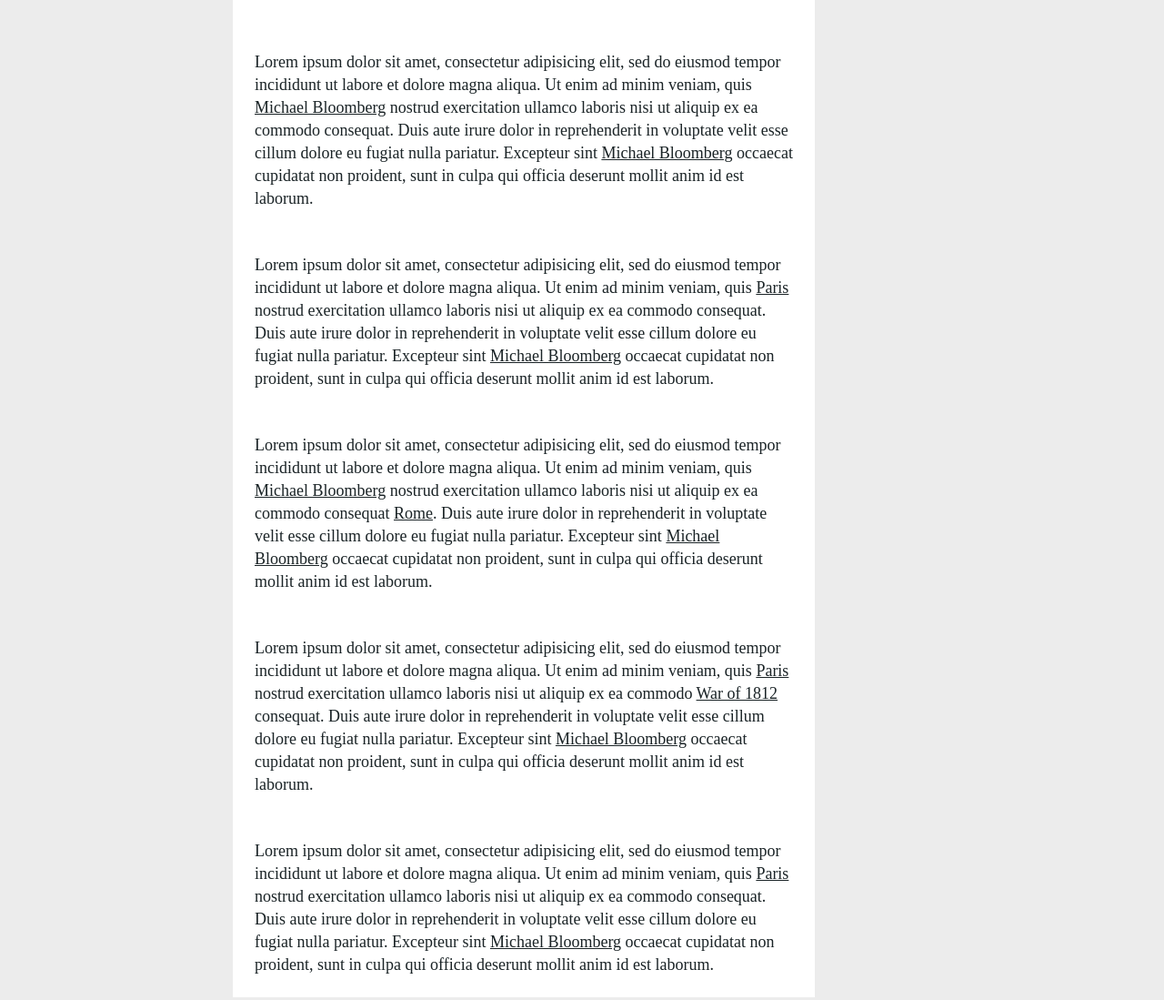
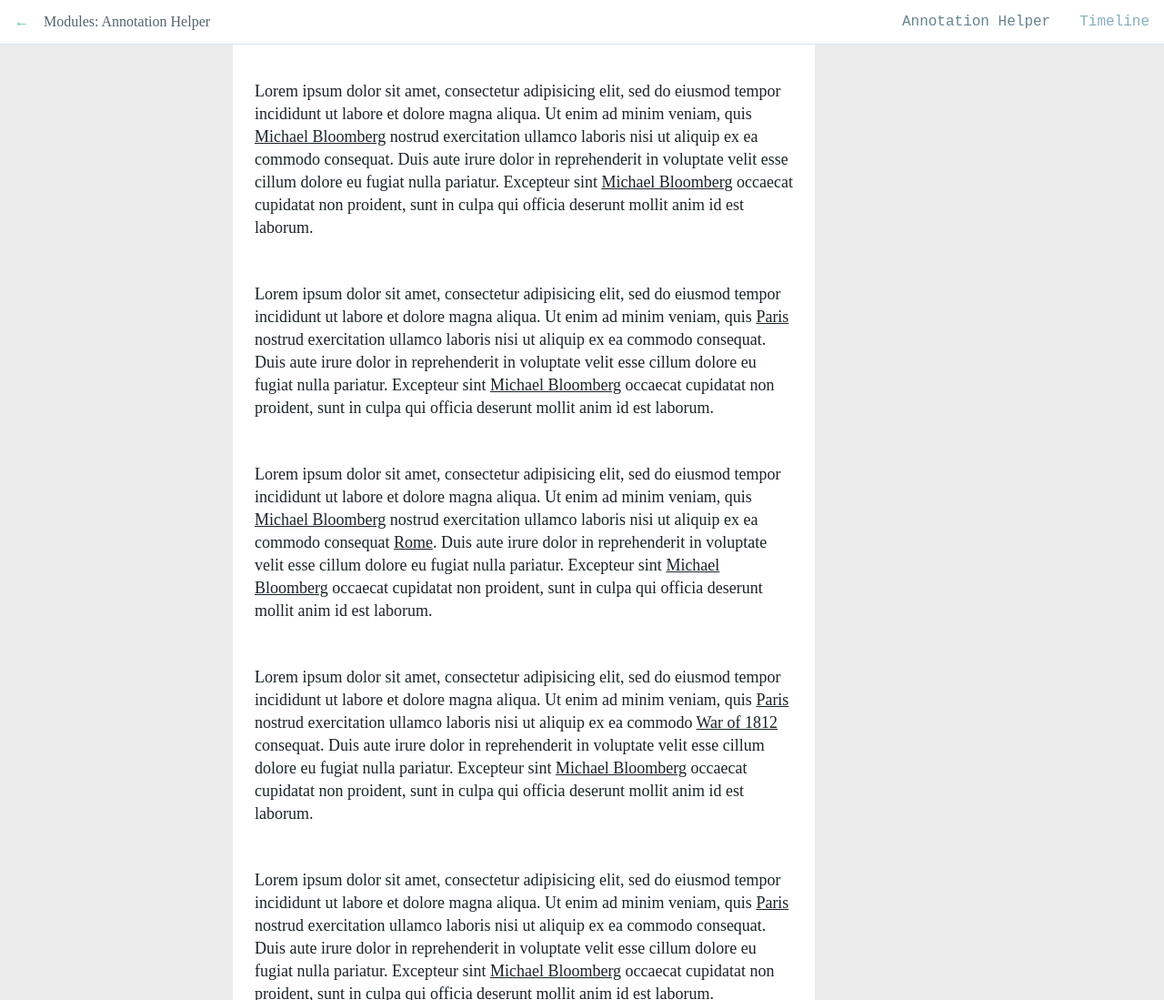
Before and after one commit to newseful/modules, a plain HTML site: page annotation_helper/index.html in a window 1280 px wide. Shown: the top 1099 px of the page at 91% size. Drawn offline with Linux system fonts and the light colour scheme; no server answers.

Commit message:
add navigation system for modules

```diff
--- a/annotation_helper/index.html
+++ b/annotation_helper/index.html
@@ -3,6 +3,7 @@
 	<title>Annotation Helper</title>
 	<link href="reset.css" rel="stylesheet">
 	<link href="annotation.css" rel="stylesheet">
+	<link href="../assets/module-nav.css" rel="stylesheet">
 
 	<style>
 		.content {
@@ -10,7 +11,7 @@
 			margin-left: 20%;
 			margin-right: 30%;
 			background: #FFF;
-			padding-top: 2em;
+			padding-top: 4rem;
 			overflow: visible;
 		}
 
@@ -52,4 +53,6 @@
 	parser.parse(document.querySelector('.content'));
 </script>
 
+<script src="../assets/module-nav.js"></script>
+
 </body>
--- /dev/null
+++ b/assets/module-nav.css
@@ -0,0 +1,47 @@
+.newseful-module-nav {
+	-webkit-box-sizing: border-box;
+	box-sizing: border-box;
+	position: fixed;
+	background: #FFF;
+	border-bottom: 1px solid #D3E6ED;
+	width: 100%;
+	z-index: 10000;
+	padding: 1rem;
+	color: #53646B;
+}
+
+.newseful-module-nav h1 {
+	display: inline-block;
+	width: 40%;
+	float: left;
+	font-family: 'Atlas Grotesk', sans serif;
+}
+
+.newseful-module-nav a {
+	color: inherit;
+	text-decoration: none;
+}
+
+.newseful-module-nav ul {
+	font-family: 'inconsolata', monospace;
+	float: right;
+}
+
+.newseful-module-nav ul li {
+	display: inline-block;
+	text-align: right;
+	color: #83AFBA;
+}
+
+.newseful-module-nav ul li.current {
+	color: #63848C;
+}
+
+.newseful-module-nav h1 a {
+	color: #40C693;
+	margin-right: 1rem;
+}
+
+.newseful-module-nav ul li:not(:last-of-type) {
+	margin-right: 2rem;
+}
--- /dev/null
+++ b/assets/module-nav.js
@@ -0,0 +1,53 @@
+var modulenav = document.createElement('div');
+modulenav.classList.add('newseful-module-nav');
+var title = document.createElement('h1');
+
+var backLink = document.createElement('a');
+backLink.setAttribute('href', '/');
+backLink.innerHTML = '\u2190';
+title.appendChild(backLink);
+
+var list = document.createElement('ul');
+
+var moduleRoutes = [
+{
+	name : 'Annotation Helper',
+	slug : '/annotation_helper/'
+},
+{
+	name : 'Timeline',
+	slug : '/timeline/'
+}
+]
+
+var currentModule;
+
+var urlForSlug = function(s) {
+	return s + 'index.html';
+}
+
+moduleRoutes.map(function(m){
+
+	if (window.location.pathname.match(m.slug)) {
+		currentModule = m;
+		title.innerHTML += 'Modules: '+ m.name;
+	}
+
+	var li = document.createElement('li');
+
+	if (currentModule === m)
+		li.classList.add('current');
+
+	var a = document.createElement('a');
+	a.setAttribute('href', urlForSlug(m.slug))
+	a.innerHTML = m.name;
+
+	li.appendChild(a);
+	list.appendChild(li);
+
+});
+
+modulenav.appendChild(title);
+modulenav.appendChild(list);
+
+document.body.insertBefore(modulenav, document.body.firstChild);
```
Also changed, not shown: timeline/index.html (+7 -0 lines).
